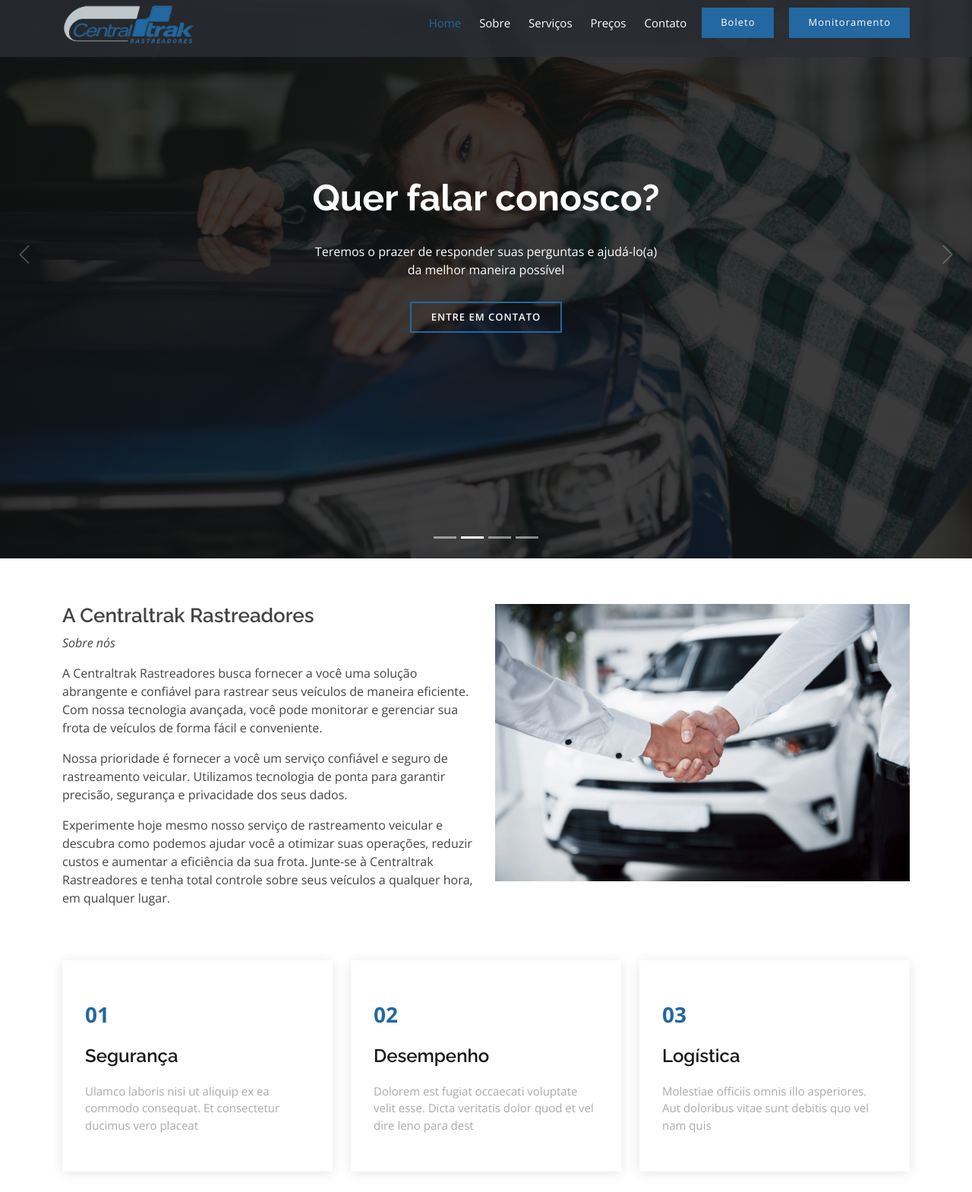
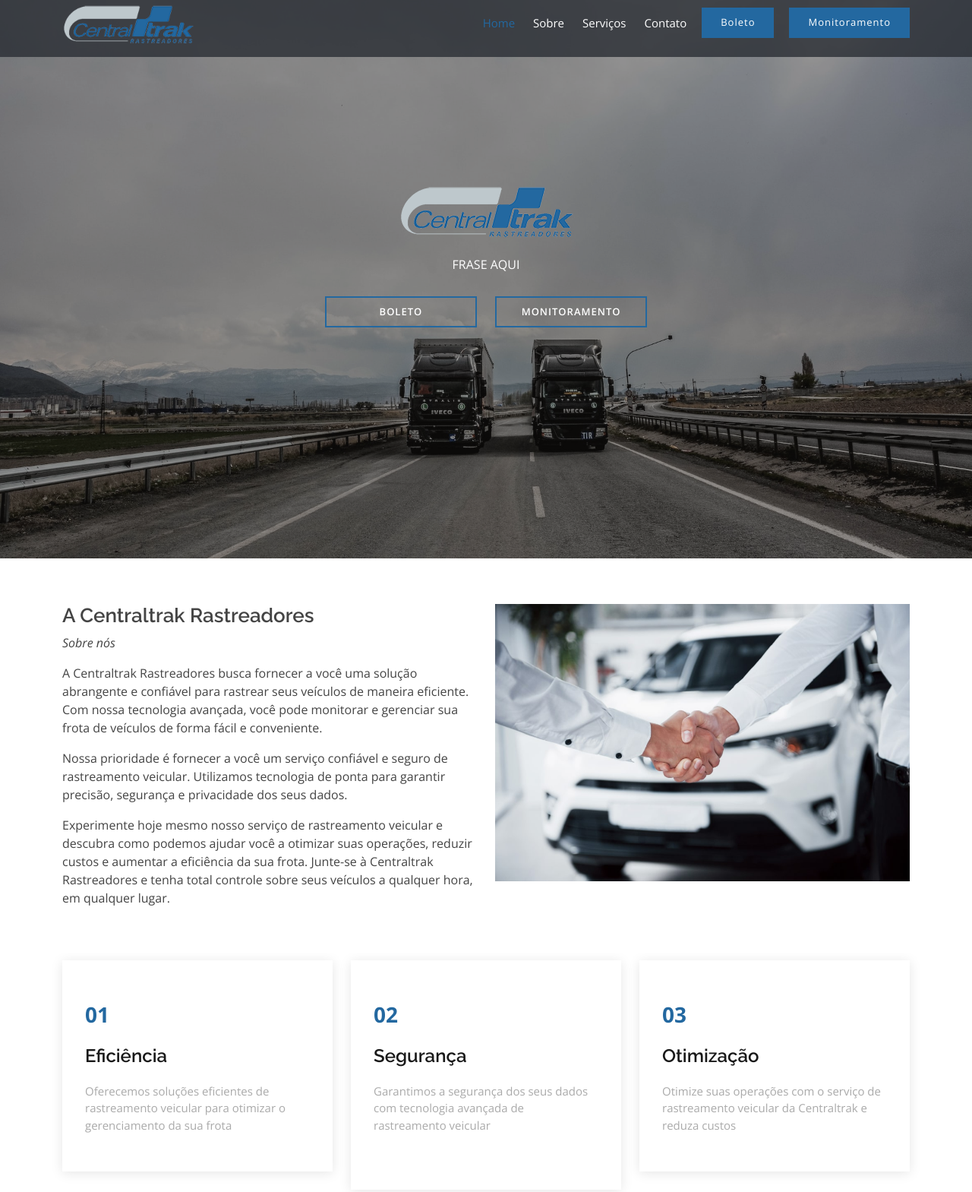
Before and after one commit to gustavorezin/centraltrak.github.io, a plain HTML site: page site/index.html in a window 1280 px wide. Shown: the part 65-1634 px from the top of the page at 76% size. Drawn offline with nearby package versions, Linux system fonts and the light colour scheme.

Commit message:
06-06-2023-1

```diff
--- a/site/assets/css/style.css
+++ b/site/assets/css/style.css
@@ -461,7 +461,7 @@
 
 #hero .carousel-item::before {
   content: "";
-  background: linear-gradient(rgba(2, 2, 2, 0.55), rgba(0, 0, 0, 0.45));
+  /* background: linear-gradient(rgba(2, 2, 2, 0.55), rgba(0, 0, 0, 0.45)); */
   position: absolute;
   top: 0;
   right: 0;
@@ -470,7 +470,7 @@
 }
 
 #hero .carousel-container {
-  background: rgba(26, 24, 22, 0.601);
+  background: rgba(26, 24, 22, 0.396);
   display: flex;
   justify-content: center;
   align-items: center;
--- a/site/assets/js/main.js
+++ b/site/assets/js/main.js
@@ -184,15 +184,16 @@
 
   /**
    * Hero carousel indicators
+   * INDICADOR IMAGEM HERO
    */
-  let heroCarouselIndicators = select("#hero-carousel-indicators")
-  let heroCarouselItems = select('#heroCarousel .carousel-item', true)
+  // let heroCarouselIndicators = select("#hero-carousel-indicators")
+  // let heroCarouselItems = select('#heroCarousel .carousel-item', true)
 
-  heroCarouselItems.forEach((item, index) => {
-    (index === 0) ?
-    heroCarouselIndicators.innerHTML += "<li data-bs-target='#heroCarousel' data-bs-slide-to='" + index + "' class='active'></li>":
-      heroCarouselIndicators.innerHTML += "<li data-bs-target='#heroCarousel' data-bs-slide-to='" + index + "'></li>"
-  });
+  // heroCarouselItems.forEach((item, index) => {
+  //   (index === 0) ?
+  //   heroCarouselIndicators.innerHTML += "<li data-bs-target='#heroCarousel' data-bs-slide-to='" + index + "' class='active'></li>":
+  //     heroCarouselIndicators.innerHTML += "<li data-bs-target='#heroCarousel' data-bs-slide-to='" + index + "'></li>"
+  // });
 
 
   /**
--- a/site/assets/vendor/form-contato/validate.js
+++ b/site/assets/vendor/form-contato/validate.js
@@ -1,9 +1,9 @@
 function limparForm() {
   let elementos = document.querySelector(".formContato").elements; // retorna os elementos dentro do form
-    for(i = 0; i < elementos.length; i++) {
-      elementos[i].value = '';
-    }
+  for(i = 0; i < elementos.length; i++) {
+    elementos[i].value = '';
   }
+}
 
 const forms = document.querySelectorAll('.needs-validation')
 
--- a/site/index.html
+++ b/site/index.html
@@ -61,7 +61,6 @@
           <li><a class="nav-link scrollto" href="#hero">Home</a></li>
           <li><a class="nav-link scrollto" href="#about">Sobre</a></li>
           <li><a class="nav-link scrollto" href="#services">Serviços</a></li>
-          <li><a class="nav-link scrollto" href="#pricing">Preços</a></li>
           <li><a class="nav-link scrollto" href="#contact">Contato</a></li>
         </ul>
         <i class="bi bi-list mobile-nav-toggle"></i>
@@ -77,82 +76,36 @@
   <section id="hero">
     <div class="hero-container">
       <div id="heroCarousel" data-bs-interval="5000" class="carousel slide carousel-fade" data-bs-ride="carousel">
-
-        <ol class="carousel-indicators" id="hero-carousel-indicators"></ol>
-
+        <!-- INDICADOR IMAGEM HERO
+          <ol class="carousel-indicators" id="hero-carousel-indicators"></ol> -->
         <div class="carousel-inner" role="listbox">
-
           <!-- Slide 1 -->
-          <div class="carousel-item active" style="background-image: url(assets/img/carrosel/slide01.png);">
+          <div class="carousel-item active" style="background-image: url(assets/img/carrosel/slide03.jpg);">
             <div class="carousel-container">
               <div class="carousel-content">
-                <h2 class="animate__animated animate__fadeInDown">Centraltrak Rastreadores</h2>
-                <p class="animate__animated animate__fadeInUp">Fique despreocupado com a segurança do seu veículo</p>
+                <img src="assets/img/logo-centraltrak.png" alt="Centraltrak Rastreadores Logo" class="mb-4">
+                <!-- <h2 class="animate__animated animate__fadeInDown">Centraltrak Rastreadores</h2> -->
+                <p class="animate__animated animate__fadeInUp">FRASE AQUI</p>
                 <div>
+                  <a href="http://177.54.48.90:4680/novo/AcessoBoletoControle" target="_blank"
+                    class="btn-slide animate__animated animate__fadeInUp scrollto btn-slide-2">Boleto
+                  </a>
                   <a href="http://www.xgeo.com.br/tracker/?emp=133923" target="_blank"
                     class="btn-slide animate__animated animate__fadeInUp scrollto">Monitoramento
-                  </a>
-                  <a href="http://177.54.48.90:4680/novo/AcessoBoletoControle" target="_blank"
-                    class="btn-slide animate__animated animate__fadeInUp scrollto btn-slide-2">Boleto
                   </a>
                 </div>
               </div>
             </div>
           </div>
-
-          <!-- Slide 2 -->
-          <div class="carousel-item" style="background-image: url(assets/img/carrosel/slide02.jpg);">
-            <div class="carousel-container">
-              <div class="carousel-content">
-                <h2 class="animate__animated animate__fadeInDown">Quer falar conosco?</h2>
-                <p class="animate__animated animate__fadeInUp">Teremos o prazer de responder suas perguntas e ajudá-lo(a) da melhor
-                  maneira possível</p>
-                <div>
-                  <a href="#contact" class="btn-slide animate__animated animate__fadeInUp scrollto">Entre em contato</a>
-                </div>
-              </div>
-            </div>
-          </div>
-
-          <!-- Slide 3 -->
-          <div class="carousel-item" style="background-image: url(assets/img/carrosel/slide03.jpg);">
-            <div class="carousel-container">
-              <div class="carousel-content">
-                <h2 class="animate__animated animate__fadeInDown">Boleto</h2>
-                <p class="animate__animated animate__fadeInUp">Acessar o seu boleto em aberto agora é mais fácil, basta clicar no botão abaixo</p>
-                <div>
-                  <a href="http://177.54.48.90:4680/novo/AcessoBoletoControle" target="_blank"
-                  class="btn-slide animate__animated animate__fadeInUp scrollto">Boleto
-                </a>
-                </div>
-              </div>
-            </div>
-          </div>
-
-           <!-- Slide 4 -->
-           <div class="carousel-item" style="background-image: url(assets/img/carrosel/slide04.jpg);">
-            <div class="carousel-container">
-              <div class="carousel-content">
-                <h2 class="animate__animated animate__fadeInDown">Monitoramento</h2>
-                <p class="animate__animated animate__fadeInUp">Acesse o seu sistema de monitoramento</p>
-                <div>
-                  <a href="http://www.xgeo.com.br/tracker/?emp=133923" target="_blank"
-                  class="btn-slide animate__animated animate__fadeInUp scrollto">Monitoramento
-                </a>
-                </div>
-              </div>
-            </div>
-          </div>
-
         </div>
-
-        <a class="carousel-control-prev" href="#heroCarousel" role="button" data-bs-slide="prev">
+        <!-- SETAS MUDAR IMAGEM HERO -->
+        <!-- <a class="carousel-control-prev" href="#heroCarousel" role="button" data-bs-slide="prev">
           <span class="carousel-control-prev-icon bi bi-chevron-left" aria-hidden="true"></span>
         </a>
 
         <a class="carousel-control-next" href="#heroCarousel" role="button" data-bs-slide="next">
           <span class="carousel-control-next-icon bi bi-chevron-right" aria-hidden="true"></span>
-        </a>
+        </a> -->
 
       </div>
     </div>
@@ -196,24 +149,25 @@
           <div class="col-lg-4" data-aos="fade-up">
             <div class="box">
               <span>01</span>
-              <h4>Segurança</h4>
-              <p>Ulamco laboris nisi ut aliquip ex ea commodo consequat. Et consectetur ducimus vero placeat</p>
+              <h4>Eficiência</h4>
+              <p>Oferecemos soluções eficientes de rastreamento veicular para otimizar o gerenciamento da sua frota</p>
             </div>
           </div>
 
           <div class="col-lg-4 mt-4 mt-lg-0" data-aos="fade-up" data-aos-delay="150">
             <div class="box">
               <span>02</span>
-              <h4>Desempenho</h4>
-              <p>Dolorem est fugiat occaecati voluptate velit esse. Dicta veritatis dolor quod et vel dire leno para dest</p>
+              <h4>Segurança</h4>
+              <p>Garantimos a segurança dos seus dados com tecnologia avançada de rastreamento veicular</p>
+              <br>
             </div>
           </div>
 
           <div class="col-lg-4 mt-4 mt-lg-0" data-aos="fade-up" data-aos-delay="300">
             <div class="box">
               <span>03</span>
-              <h4>Logística</h4>
-              <p>Molestiae officiis omnis illo asperiores. Aut doloribus vitae sunt debitis quo vel nam quis</p>
+              <h4>Otimização</h4>
+              <p>Otimize suas operações com o serviço de rastreamento veicular da Centraltrak e reduza custos</p>
             </div>
           </div>
 
@@ -500,7 +454,7 @@
                 <strong>E-mail:</strong> financeiro@centraltrak.com.br<br>
               </p>
               <div class="social-links mt-3">
-                <a href="https://www.instagram.com/centraltrakrastreadores/" class="instagram"><i class="bx bxl-instagram"></i></a>
+                <a href="https://www.instagram.com/centraltrakrastreadores/" target="_blank" class="instagram"><i class="bx bxl-instagram"></i></a>
               </div>
             </div>
           </div>
```
